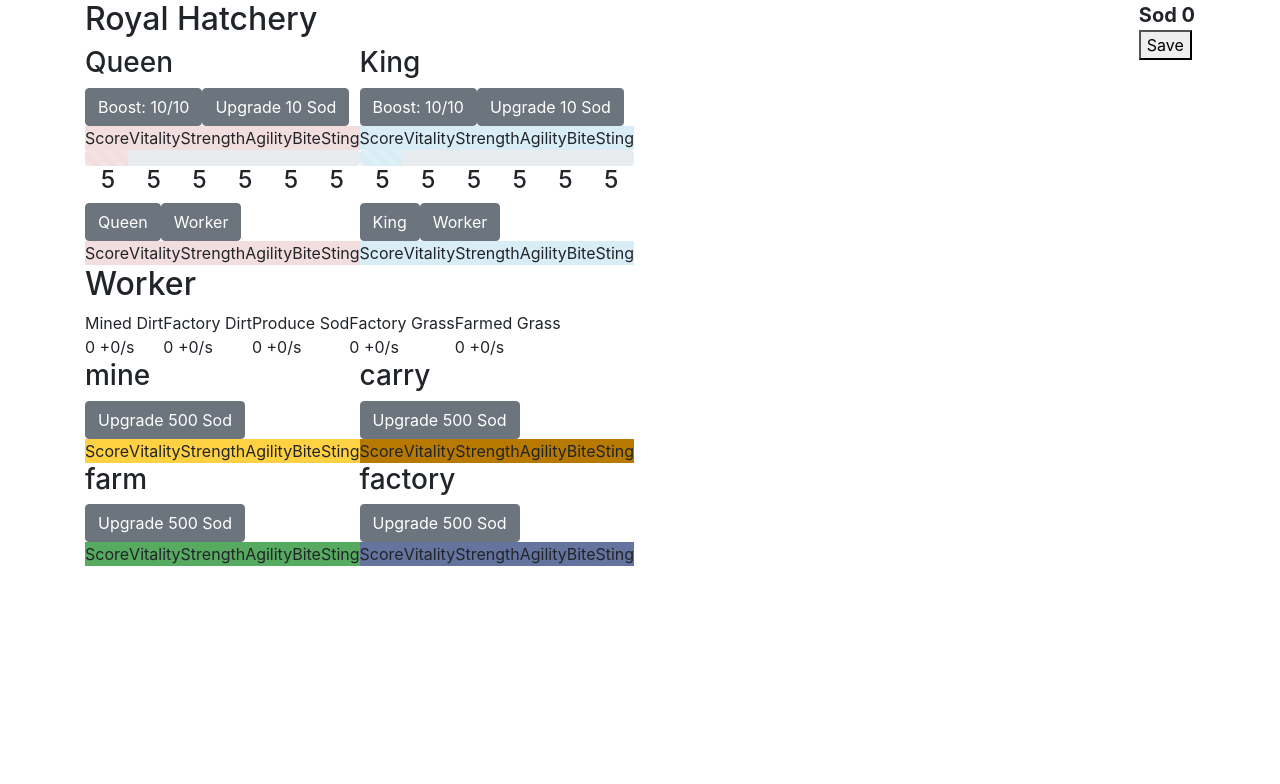
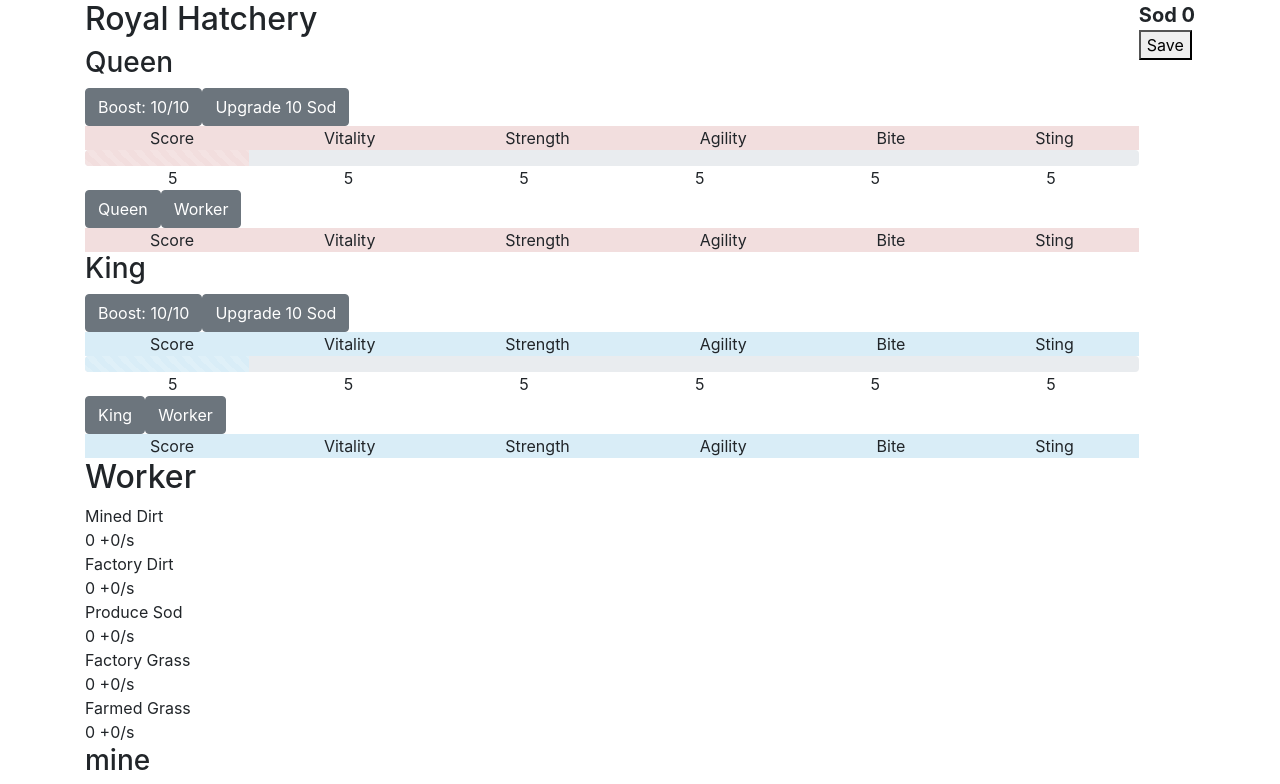
Before and after one commit to lianmakesthings/crittermound, a Vue app: page / in a window 1280 px wide. Shown: the top 784 px of the page. Built offline with nearby package versions, Linux system fonts and the light colour scheme.

Commit message:
extract header into own component

```diff
--- a/src/components/BreedingMound.vue
+++ b/src/components/BreedingMound.vue
@@ -3,26 +3,19 @@
     <h3>{{ name }}</h3>
     <b-button v-on:click="boost(location)">Boost: {{ boosts }}/{{ maxBoosts }}</b-button>
     <b-button v-on:click="upgrade(location, critter)">Upgrade {{ upgradeCost }} Sod</b-button>
-
-    <div v-bind:style="headerStyle" class="d-flex flex-row justify-content-around">
-      <div>Score</div>
-      <div>Vitality</div>
-      <div>Strength</div>
-      <div>Agility</div>
-      <div>Bite</div>
-      <div>Sting</div>
-    </div>
+    <critter-header :bgColor="bgColor"></critter-header>
     <critter :critterId="critter.id" :bgColor="bgColor" :showProgressBar="true"></critter>
-    </table>
   </div>
 </template>
 
 <script>
   import Critter from './Critter.vue';
+  import CritterHeader from './CritterHeader.vue';
 
   export default {
     components: {
-      'critter': Critter
+      Critter,
+      'critter-header': CritterHeader
     },
     props: {
       location: {
@@ -43,11 +36,6 @@
       },
       bgColor() {
         return (this.type === 'mother') ? '#f2dede' : '#d9edf7'
-      },
-      headerStyle() {
-        return {
-          'background-color': this.bgColor
-        }
       },
       name() {
         return (this.type === 'mother') ? 'Queen' : 'King';
--- a/src/components/Critter.vue
+++ b/src/components/Critter.vue
@@ -3,9 +3,9 @@
     <div v-if="showProgressBar" class="progress">
       <div class="progress-bar progress-bar-striped" v-bind:style="progressBar"></div>
     </div>
-    <div class="d-flex flex-row justify-content-around">
+    <div class="d-flex justify-content-around">
       <div id="totalDetails" @mouseenter="showDetails" @mouseleave="hideDetails">
-        <h4>{{ critter.score }}</h4>
+        <span>{{ critter.score }}</span>
         <div v-if="showTotalDetails">
           <div>Generation: {{ critter.generation }}</div>
           <div>Birth Order: {{ critter.id }}</div>
@@ -14,7 +14,7 @@
         </div>
       </div>
       <div id="vitalityDetails" @mouseenter="showDetails" @mouseleave="hideDetails">
-        <h4>{{ critter.traits[0].value }}</h4>
+        <span>{{ critter.traits[0].value }}</span>
         <div v-if="showVitalityDetails">
           <div>Base: {{ critter.traits[0].value }}</div>
           <div>Bonus: {{ critter.traits[0].bonus }}</div>
@@ -24,7 +24,7 @@
         </div>
       </div>
       <div id="strengthDetails" @mouseenter="showDetails" @mouseleave="hideDetails">
-        <h4>{{ critter.traits[1].value }}</h4>
+        <span>{{ critter.traits[1].value }}</span>
         <div v-if="showStrengthDetails">
           <div>Base: {{ critter.traits[1].value }}</div>
           <div>Bonus: {{ critter.traits[1].bonus }}</div>
@@ -33,7 +33,7 @@
         </div>
       </div>
       <div id="agilityDetails" @mouseenter="showDetails" @mouseleave="hideDetails">
-        <h4>{{ critter.traits[2].value }}</h4>
+        <span>{{ critter.traits[2].value }}</span>
         <div v-if="showAgilityDetails">
           <div>Base: {{ critter.traits[2].value }}</div>
           <div>Bonus: {{ critter.traits[2].bonus }}</div>
@@ -42,7 +42,7 @@
         </div>
       </div>
       <div id="biteDetails" @mouseenter="showDetails" @mouseleave="hideDetails">
-        <h4>{{ critter.traits[3].value }}</h4>
+        <span>{{ critter.traits[3].value }}</span>
         <div v-if="showBiteDetails">
           <div>Base: {{ critter.traits[3].value }}</div>
           <div>Bonus: {{ critter.traits[3].bonus }}</div>
@@ -52,7 +52,7 @@
         </div>
       </div>
       <div id="stingDetails" @mouseenter="showDetails" @mouseleave="hideDetails">
-          <h4>{{ critter.traits[4].value }}</h4>
+          <span>{{ critter.traits[4].value }}</span>
           <div v-if="showStingDetails">
             <div>Base: {{ critter.traits[4].value }}</div>
             <div>Bonus: {{ critter.traits[4].bonus }}</div>
--- /dev/null
+++ b/src/components/CritterHeader.vue
@@ -0,0 +1,28 @@
+<template>
+  <div v-bind:style="headerStyle" class="d-flex flex-row justify-content-around">
+    <div>Score</div>
+    <div>Vitality</div>
+    <div>Strength</div>
+    <div>Agility</div>
+    <div>Bite</div>
+    <div>Sting</div>
+  </div>
+</template>
+
+<script>
+  export default {
+    props: {
+      bgColor: {
+        required: true,
+        type: String,
+      }
+    },
+    computed: {
+      headerStyle() {
+        return {
+          'background-color': this.bgColor
+        }
+      },
+    }
+  }
+</script>
--- a/src/components/HatcheryMound.vue
+++ b/src/components/HatcheryMound.vue
@@ -6,14 +6,7 @@
         <b-button v-on:click="addWorker">Worker</b-button>
       </div>
     </div>
-    <div v-bind:style="headerStyle" class="d-flex flex-row justify-content-around">
-      <div>Score</div>
-      <div>Vitality</div>
-      <div>Strength</div>
-      <div>Agility</div>
-      <div>Bite</div>
-      <div>Sting</div>
-    </div>
+    <critter-header :bgColor="bgColor"></critter-header>
     <div v-for="critter in critters">
       <critter :critterId="critter.id" :bgColor="bgColor" :showProgressBar="false"></critter>
     </div>
@@ -22,10 +15,11 @@
 
 <script>
   import Critter from './Critter.vue';
-
+  import CritterHeader from './CritterHeader.vue';
   export default {
     components: {
-      'critter': Critter
+      Critter,
+      'critter-header': CritterHeader
     },
     props: {
       location: {
--- a/src/components/RoyalHatchery.vue
+++ b/src/components/RoyalHatchery.vue
@@ -1,7 +1,7 @@
 <template>
   <div id="royal-hatchery">
     <h2>Royal Hatchery</h2>
-    <div>
+    <div class="d-flex flex-column">
       <div class="breeding-unit">
         <breeding-mound id="queen-breeding-mound" location="royalHatchery" type="mother"></breeding-mound>
         <hatchery-mound id="female-hatchery-mound" location="royalHatchery" type="female"></hatchery-mound>
--- a/src/components/Worker.vue
+++ b/src/components/Worker.vue
@@ -27,11 +27,10 @@
         <div>{{ sodProductionData.grassStored }} {{ sodProductionData.grassPerSecond }}</div>
       </div>
     </div>
-    <div class="worker-column">
+    <div></div>
+    <div class="d-flex flex-column">
       <worker-mound id="mine-worker-mound" location="worker" type="mine"></worker-mound>
       <worker-mound id="farm-worker-mound" location="worker" type="farm"></worker-mound>
-    </div>
-    <div class="worker-column">
       <worker-mound id="carry-worker-mound" location="worker" type="carry"></worker-mound>
       <worker-mound id="factory-worker-mound" location="worker" type="factory"></worker-mound>
     </div>
@@ -72,8 +71,5 @@
   }
 </script>
 
-<style scoped>
-.worker-column {
-  display: inline-block;
-}
+<style>
 </style>
--- a/src/components/WorkerMound.vue
+++ b/src/components/WorkerMound.vue
@@ -2,14 +2,7 @@
   <div class="worker-mound">
     <h3>{{ type }}</h3>
     <b-button v-on:click="upgrade(location, type)">Upgrade {{ upgradeCost }} Sod</b-button>
-    <div v-bind:style="headerStyle" class="d-flex flex-row justify-content-around">
-      <div>Score</div>
-      <div>Vitality</div>
-      <div>Strength</div>
-      <div>Agility</div>
-      <div>Bite</div>
-      <div>Sting</div>
-    </div>
+    <critter-header :bgColor="bgColor"></critter-header>
     <div v-for="critter in critters">
       <critter :critterId="critter.id" :bgColor="bgColor" :showProgressBar="true"></critter>
     </div>
@@ -18,10 +11,12 @@
 
 <script>
   import Critter from './Critter.vue';
+  import CritterHeader from './CritterHeader.vue';
 
   export default {
     components: {
-      'critter': Critter
+      Critter,
+      'critter-header': CritterHeader
     },
     props: {
       location: {
--- a/src/main.js
+++ b/src/main.js
@@ -5,11 +5,10 @@ import App from './App';
 import { store } from './store/store';
 import Controller from './lib/controller';
 import BootstrapVue from 'bootstrap-vue'
-Vue.use(BootstrapVue);
 import 'bootstrap/dist/css/bootstrap.css'
 import 'bootstrap-vue/dist/bootstrap-vue.css'
 
-
+Vue.use(BootstrapVue);
 Vue.config.productionTip = false;
 
 const vueApp = new Vue({
```
